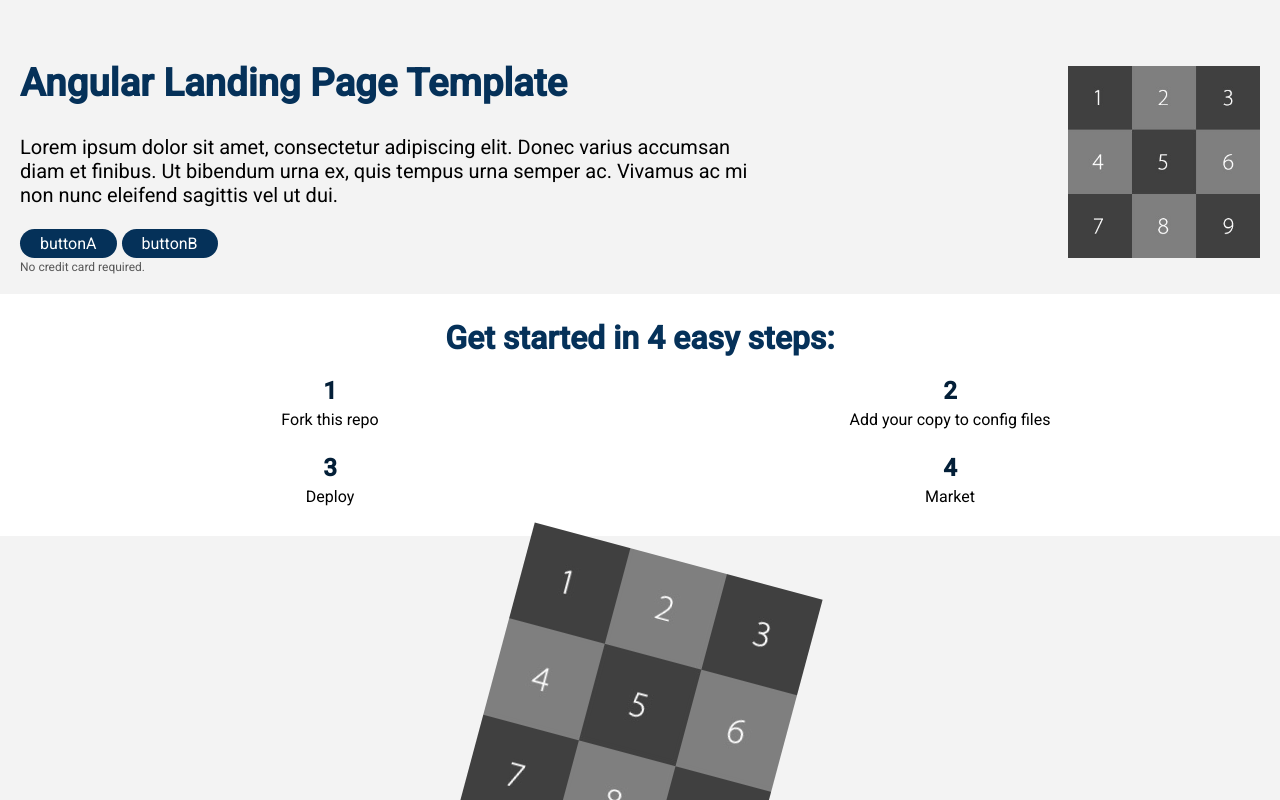
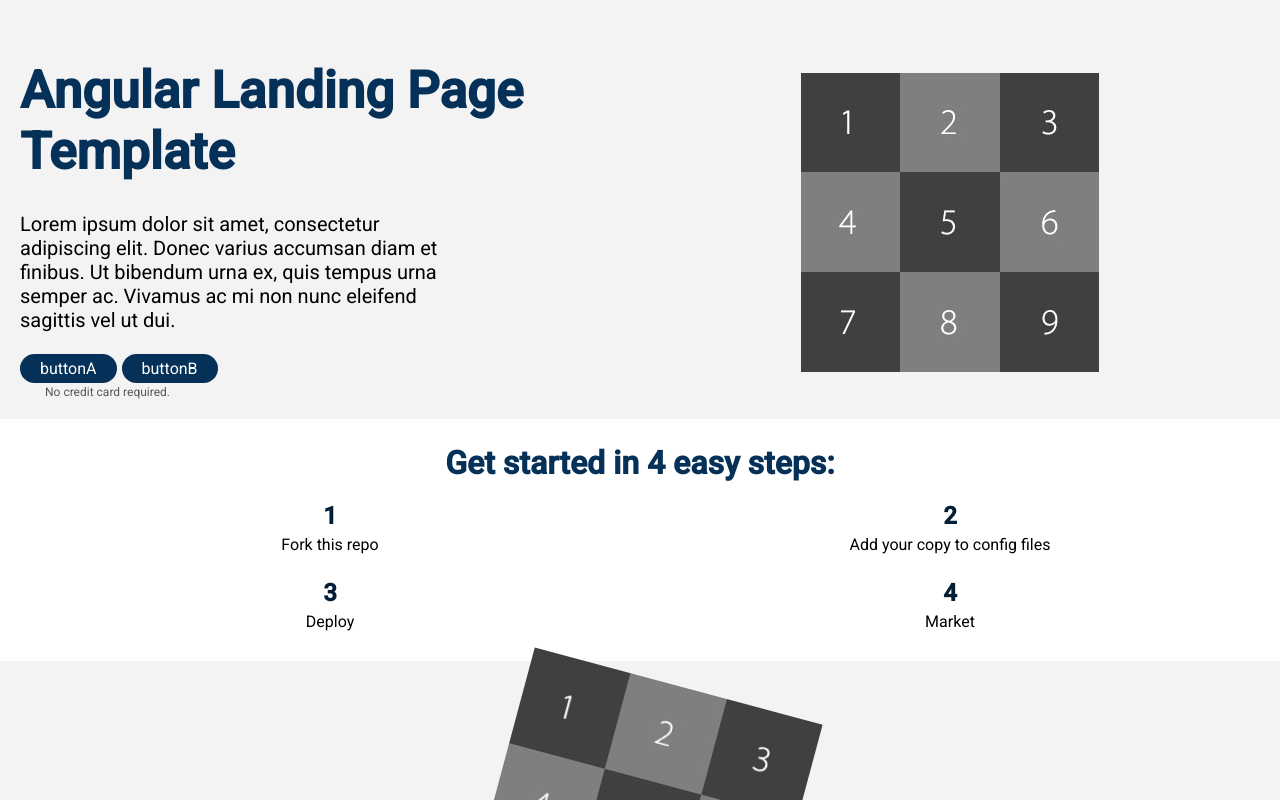
Before and after one commit to MikeQDev/angular-landing-page-template, an Angular app: page / in a window 1280 px wide. Shown: the top 800 px of the page. Built offline with nearby package versions, Linux system fonts and the light colour scheme.

Commit message:
properly display header and image

```diff
--- a/src/app/header/header.component.scss
+++ b/src/app/header/header.component.scss
@@ -1,11 +1,13 @@
 @use '/src/variables.scss';
 .container {
-  display: flex;
-  flex-direction: column;
+  display: grid;
 }
-
+.container .description-block {
+  text-align: center;
+}
 .description-block {
   display: flex;
+  margin: auto 0;
   .description {
     margin: auto;
   }
@@ -18,10 +20,9 @@
 }
 
 .image-block {
-  display: flex;
+  margin: auto;
   img {
-    margin: auto;
-    padding: 10px 0;
+    width: 80vw;
   }
 }
 
@@ -48,15 +49,13 @@ p.below-button-text {
 }
 @media (min-width: (variables.$mobile-width - 400)) {
   .two-pane {
-    flex-direction: row;
+    grid-template-columns: 1fr 1fr;
     .description-block {
+      text-align: left;
+
       display: inline;
       .headline-section {
         max-width: 90%;
-        h1 {
-          font-size: 3vw;
-          display: inline-block;
-        }
       }
       .description-section {
         max-width: 70%;
@@ -64,16 +63,22 @@ p.below-button-text {
           font-size: 20px;
         }
       }
-    }
-
-    .image-block {
-      display: flex;
-      max-width: 25%;
-      img {
-        width: 15vw;
-        display: block;
-        min-height: initial;
+      p.below-button-text {
+        margin: 0 0 0 25px;
       }
     }
   }
+
+  h1 {
+    font-size: 4vw;
+    display: inline-block;
+  }
+  .image-block {
+    margin: auto;
+    img {
+      max-width: 130%;
+      width: auto;
+      height: auto;
+    }
+  }
 }
```
